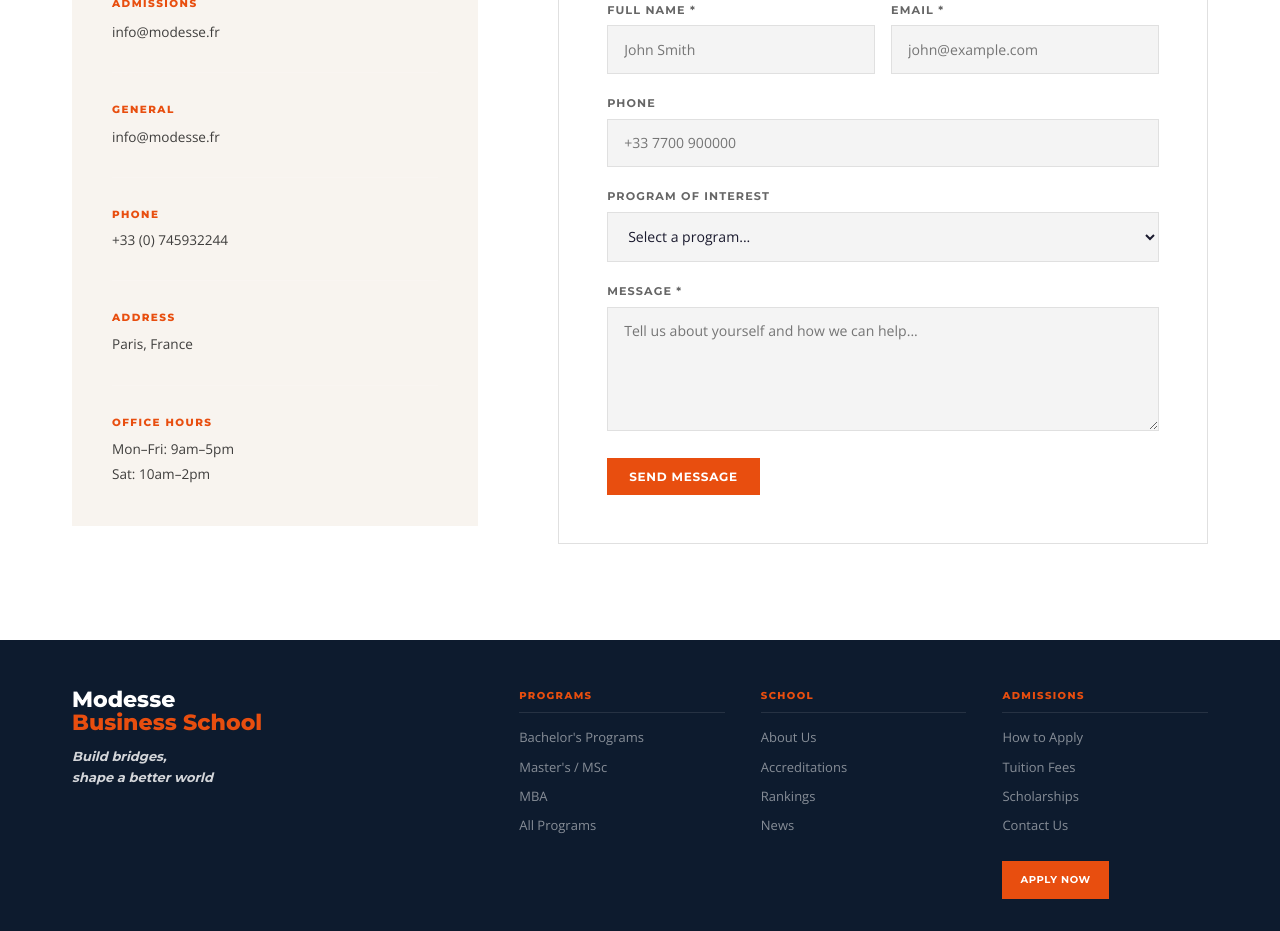
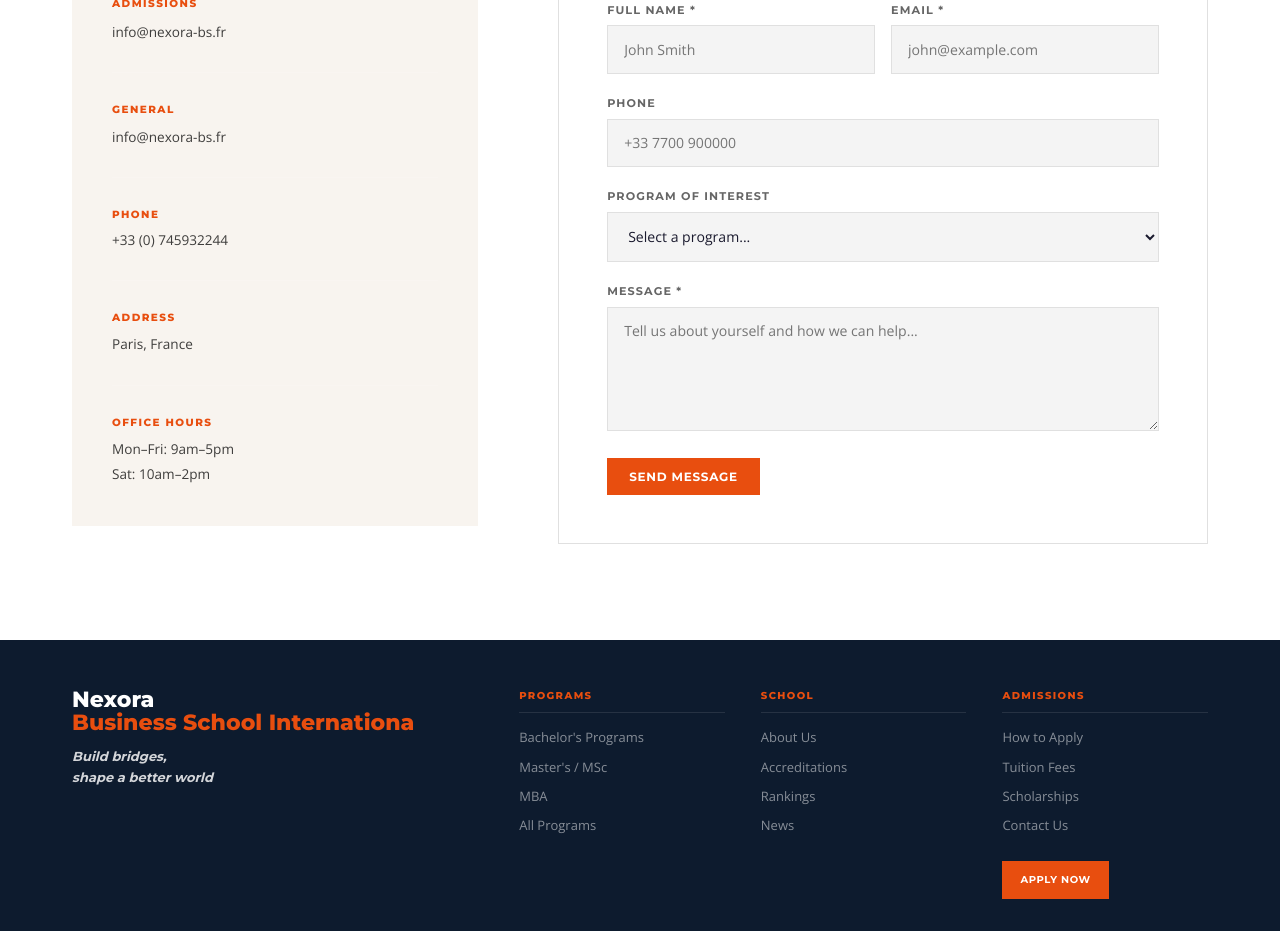
Before and after one commit to maryamastic/my-university, a Next.js app: page /en/contact in a window 1280 px wide. Shown: the part 920-1851 px from the top of the page. Built offline with nearby package versions, Linux system fonts and the light colour scheme.

Commit message:
email changed

```diff
--- a/app/[locale]/components/Footer.tsx
+++ b/app/[locale]/components/Footer.tsx
@@ -33,8 +33,8 @@
 
         {/* Brand */}
         <div>
-          <div style={{ fontFamily: "Montserrat, sans-serif", fontSize: "22px", fontWeight: 800, color: "#fff", lineHeight: 1.05 }}>Modesse</div>
-          <div style={{ fontFamily: "Montserrat, sans-serif", fontSize: "22px", fontWeight: 800, color: "#e84e0f", lineHeight: 1.05, marginBottom: "12px" }}>Business School</div>
+          <div style={{ fontFamily: "Montserrat, sans-serif", fontSize: "22px", fontWeight: 800, color: "#fff", lineHeight: 1.05 }}>Nexora</div>
+          <div style={{ fontFamily: "Montserrat, sans-serif", fontSize: "22px", fontWeight: 800, color: "#e84e0f", lineHeight: 1.05, marginBottom: "12px" }}>Business School Internationa</div>
           <p style={{ fontFamily: "Montserrat, sans-serif", fontSize: "13px", fontWeight: 700, fontStyle: "italic", color: "rgba(255,255,255,0.82)", lineHeight: 1.6, marginBottom: "14px", whiteSpace: "pre-line" }}>
             {t("tagline")}
           </p>
--- a/app/[locale]/contact/page.tsx
+++ b/app/[locale]/contact/page.tsx
@@ -153,11 +153,11 @@
                 <p style={{ fontFamily: "Montserrat, sans-serif", fontSize: "0.65rem", fontWeight: 800, letterSpacing: "0.14em", textTransform: "uppercase", color: "#e84e0f", marginBottom: "0.4rem" }}>
                   {t("admissionsLabel")}
                 </p>
-                <a href="mailto:info@modesse.fr"
+                <a href="mailto:info@nexora-bs.fr"
                   style={{ fontFamily: "Open Sans, sans-serif", fontSize: "0.85rem", color: "rgba(0, 0, 0, 0.75)", textDecoration: "none" }}
                   onMouseEnter={(e) => (e.currentTarget.style.color = "#000000")}
                   onMouseLeave={(e) => (e.currentTarget.style.color = "rgba(0, 0, 0, 0.75)")}>
-                  info@modesse.fr
+                  info@nexora-bs.fr
                 </a>
               </div>
 
@@ -166,11 +166,11 @@
                 <p style={{ fontFamily: "Montserrat, sans-serif", fontSize: "0.65rem", fontWeight: 800, letterSpacing: "0.14em", textTransform: "uppercase", color: "#e84e0f", marginBottom: "0.4rem" }}>
                   {t("generalLabel")}
                 </p>
-                <a href="mailto:info@modesse.fr"
+                <a href="mailto:info@nexora-bs.fr"
                   style={{ fontFamily: "Open Sans, sans-serif", fontSize: "0.85rem", color: "rgba(0, 0, 0, 0.75)", textDecoration: "none" }}
                   onMouseEnter={(e) => (e.currentTarget.style.color = "#000000")}
                   onMouseLeave={(e) => (e.currentTarget.style.color = "rgba(0, 0, 0, 0.75)")}>
-                 info@modesse.fr
+                 info@nexora-bs.fr
                 </a>
               </div>
 
--- a/app/[locale]/programs/[slug]/page.tsx
+++ b/app/[locale]/programs/[slug]/page.tsx
@@ -29,7 +29,7 @@
       { label: "3rd Year — 1st Semester", courses: ["Business Ethics & Corporate Social Responsibility", "Sustainable Supply Chain Management", "Graduation Assignment", "Business Strategy", "French as a Foreign Language"] },
       { label: "3rd Year — Elective Courses (choose 2)", courses: ["Strategic Marketing Planning", "Marketing Tourism", "Treasury and International Risk Management", "Data Analysis for Business Management", "Advertising and Promotion", "International HR Management", "Family Entrepreneurship", "Innovation & Lean Start-up", "Luxury Brand Management", "Financial Management", "Geopolitics"] },
     ],
-    whatsappMsg: "Hello, I am interested in the BBA program at Modesse Business School. Could you please provide more information?",
+    whatsappMsg: "Hello, I am interested in the BBA program at Nexora Business School International. Could you please provide more information?",
   },
   "bachelor-tourism-hospitality": {
     code: "BTH", title: "Bachelor in Tourism and Hospitality Management",
@@ -42,7 +42,7 @@
       { label: "2nd Year", courses: ["Tourism Planning and Experience", "Hotel and Restaurant Design", "Heritage Tourism and International Hospitality Cultures", "Human Resources Management in Tourism", "Marketing Tourism and E-Commerce", "Tourism and Hospitality Law", "Front Office Operations and Reservation Systems", "Housekeeping Operations", "Transportation: The Airline and Cruising Industry", "Hotel Yield Management", "Wine and Beverage Studies", "Food Hygiene, Safety and Terminology"] },
       { label: "3rd Year", courses: ["Sustainable Tourism in the Developing World", "Strategic Management in Hotel and Hospitality Businesses", "Costing and Budgets of Tourism and Hospitality Industry", "Dissertation", "Tourism and Urban Change", "Event Experience Design", "Food and Beverage Workshops", "Commodity Purchasing and Food Merchandising", "Business French language"] },
     ],
-    whatsappMsg: "Hello, I am interested in the Bachelor in Tourism and Hospitality Management at Modesse Business School. Could you please provide more information?",
+    whatsappMsg: "Hello, I am interested in the Bachelor in Tourism and Hospitality Management at Nexora Business School International. Could you please provide more information?",
   },
   "bachelor-hotel-management": {
     code: "BHM", title: "Bachelor in Hotel Management",
@@ -55,7 +55,7 @@
       { label: "2nd Year", courses: ["Financial Management", "Strategic Marketing", "HR Management", "Advanced Excel", "Business Law", "Oral Communication", "Economic Environment", "Documentary and Strategic Monitoring", "Tourism Economy", "Crus des Vins du Monde", "Sustainable Development Project & CSR", "Business English & English for Hospitality", "F&B Environment", "Hospitality Environment", "Professional Practice"] },
       { label: "3rd Year", courses: ["Management Control", "Operational Marketing", "Management and Leadership", "Taxation", "Intercultural Team Management", "Sales Technique and Negotiation", "Professional IT", "Communication", "Community Management", "Business Game", "Wines, Beers, Spirits", "Geopolitics", "Tourism and Travel", "English for Managers", "Professional Practice"] },
     ],
-    whatsappMsg: "Hello, I am interested in the Bachelor in Hotel Management at Modesse Business School. Could you please provide more information?",
+    whatsappMsg: "Hello, I am interested in the Bachelor in Hotel Management at Nexora Business School International. Could you please provide more information?",
   },
   "master-international-business": {
     code: "MIB", title: "Master in International Business",
@@ -69,7 +69,7 @@
       { label: "3rd Semester", courses: ["Strategic Management", "Strategic Finance", "Strategic Marketing", "Decision & Game Theory", "Management Control", "Sales & Relations Strategies", "Purchase & Supply Chain", "HR and Diversity Management", "Module Soft Skills", "English for Business I or FLE"] },
       { label: "4th Semester", courses: ["Entrepreneurship and Systemic Change", "Alternative & Sustainable Business Model", "Digital Change Management", "Digital Business Model", "Geopolitics and Business Strategy", "International Entrepreneurship Week", "English for Business 2 or FLE"] },
     ],
-    whatsappMsg: "Hello, I am interested in the Master in International Business at Modesse Business School. Could you please provide more information?",
+    whatsappMsg: "Hello, I am interested in the Master in International Business at  Nexora Business School International. Could you please provide more information?",
   },
   "mba": {
     code: "MBA", title: "Master of Business Administration (MBA)",
@@ -83,7 +83,7 @@
       { label: "3rd Semester", courses: ["Team Management", "Economic Business Philosophy", "Strategic Planning", "Marketing & Sales Activity Management Control", "Operational Marketing", "Key Accounts Negotiation", "Sales Action Plan", "Commercial Performance Management"] },
       { label: "4th Semester", courses: ["Project Work I", "International Project II", "Master Thesis"] },
     ],
-    whatsappMsg: "Hello, I am interested in the MBA at Modesse Business School. Could you please provide more information?",
+    whatsappMsg: "Hello, I am interested in the MBA at Nexora Business School International. Could you please provide more information?",
   },
   "master-international-marketing": {
     code: "MIM-MKT", title: "Master in International Marketing",
@@ -94,7 +94,7 @@
     semesters: [
       { label: "Program Modules", courses: ["Strategic Management", "Performance Control", "Business Ethics", "Digital Business", "Project Management", "Marketing Strategy & Operation", "Financial Management", "Entrepreneurship", "International Marketing", "Consumer Behavior Analysis", "Digital Marketing", "Digital Transformation", "Business Intelligence", "Management of IT", "Digital Law", "Web Design & Development", "Brand Strategy and Management", "Change Management & Knowledge", "Market Finance", "Risk Management", "Sustainable Strategies", "Doing Business Internationally", "Business Law", "HR Management", "Impact Leadership", "Leading Change", "Sales & Negotiation", "Capstone Project"] },
     ],
-    whatsappMsg: "Hello, I am interested in the Master in International Marketing at Modesse Business School. Could you please provide more information?",
+    whatsappMsg: "Hello, I am interested in the Master in International Marketing at Nexora Business School International. Could you please provide more information?",
   },
   "master-digital-marketing": {
     code: "MDM", title: "Master in Digital Marketing",
@@ -108,7 +108,7 @@
       { label: "3rd Semester", courses: ["Strategic Management", "Strategic Finance", "Strategic Marketing", "Decision & Game Theory", "Management Control", "Sales & Relations Strategies", "Purchase & Supply Chain", "HR and Diversity Management", "Module Soft Skills", "English for Business 1 or FLE"] },
       { label: "4th Semester", courses: ["Marketing for Alternative Organisations", "Cross-cultural Negotiations", "Blockchain for Marketing & Sales", "Mark'Strat", "Sector Marketing", "International Entrepreneurship Week", "Power Platform by Microsoft", "English for Business 2 or FLE"] },
     ],
-    whatsappMsg: "Hello, I am interested in the Master in Digital Marketing at Modesse Business School. Could you please provide more information?",
+    whatsappMsg: "Hello, I am interested in the Master in Digital Marketing at Nexora Business School International. Could you please provide more information?",
   },
   "master-international-management": {
     code: "MIM", title: "Master in International Management",
@@ -122,7 +122,7 @@
       { label: "3rd Semester", courses: ["Advanced Strategy: Sustainable Business Development", "Cross-cultural Management & International HRM", "International Management Control", "Commercial Negotiation", "Digital Marketing", "Export and International Trade", "Supply Chain Management", "Practitioner Conferences"] },
       { label: "4th Semester", courses: ["International Project Management & Consulting Projects", "Internship / Entrepreneurial Project"] },
     ],
-    whatsappMsg: "Hello, I am interested in the Master in International Management at Modesse Business School. Could you please provide more information?",
+    whatsappMsg: "Hello, I am interested in the Master in International Management at Nexora Business School International. Could you please provide more information?",
   },
   "master-tourism-hospitality": {
     code: "MTH", title: "Master in Tourism and Hospitality Management",
@@ -138,7 +138,7 @@
       { label: "2nd Year — Marketing", courses: ["Consumer Psychology and Persuasion Strategy", "Marketing and Sales Strategies", "International Marketing", "Brand Management Strategies", "E-tourism", "CRM and Client Database Management"] },
       { label: "2nd Year — Key Sectors", courses: ["Luxury Travel and Tourism", "Tourism and Leisure Marketing", "Hotel Business Management", "Catering and Gastronomy", "Events Project Management"] },
     ],
-    whatsappMsg: "Hello, I am interested in the Master in Tourism and Hospitality Management at Modesse Business School. Could you please provide more information?",
+    whatsappMsg: "Hello, I am interested in the Master in Tourism and Hospitality Management at Nexora Business School International. Could you please provide more information?",
   },
   "msc-supply-chain": {
     code: "SCM", title: "MSc Supply Chain Management",
@@ -152,7 +152,7 @@
       { label: "3rd Semester", courses: ["Strategic Management", "Strategic Finance", "Strategic Marketing", "Decision & Game Theory", "Management Control", "Sales & Relations Strategies", "Purchase & Supply Chain", "HR and Diversity Management", "Module Soft Skills", "English for Business 1 or FLE"] },
       { label: "4th Semester", courses: ["Sustainable Management", "Global Supply Chain Sustainability and Digitalisation", "Alternative & Sustainable Business Model", "Economics of Big Data, AI & Blockchain", "Digital Business Model", "Statistics for Business", "International Entrepreneurship Week", "English for Business 2 or FLE"] },
     ],
-    whatsappMsg: "Hello, I am interested in the MSc Supply Chain Management at Modesse Business School. Could you please provide more information?",
+    whatsappMsg: "Hello, I am interested in the MSc Supply Chain Management at Nexora Business School International. Could you please provide more information?",
   },
 };
 
```
